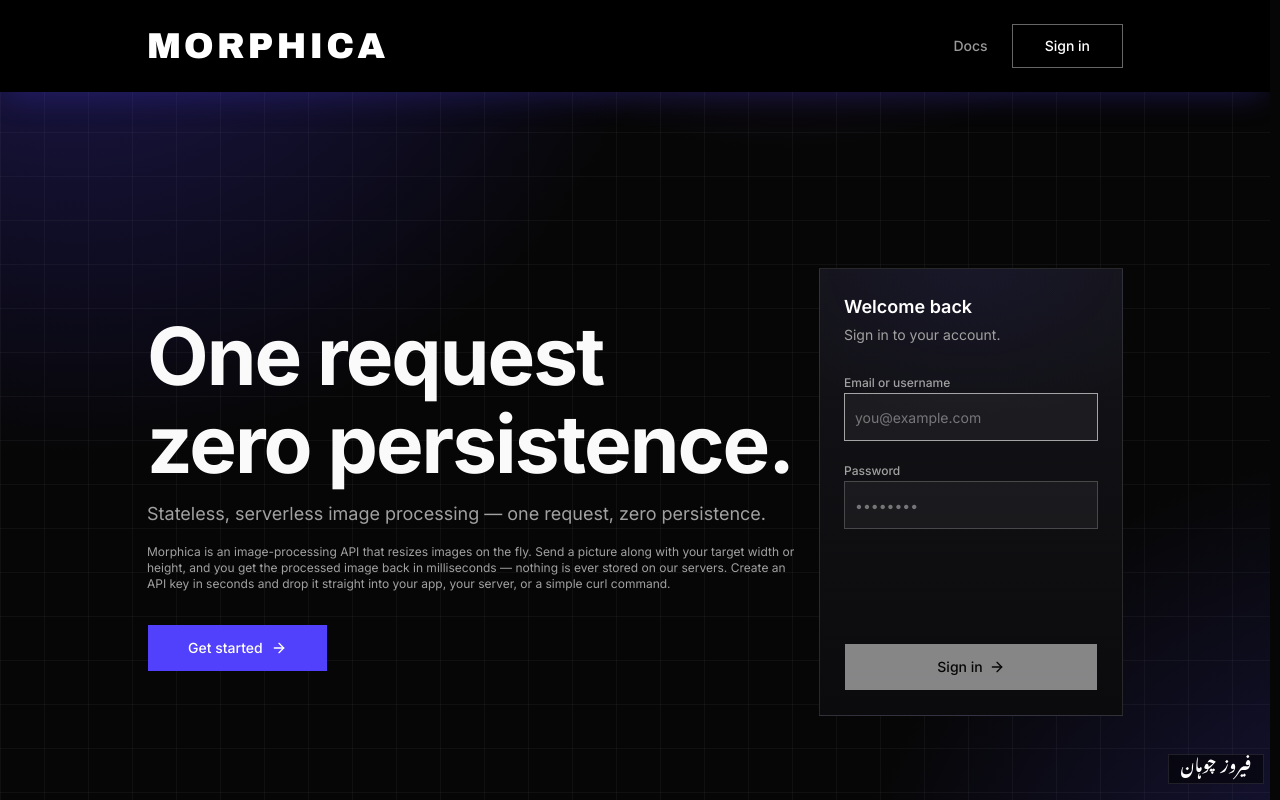
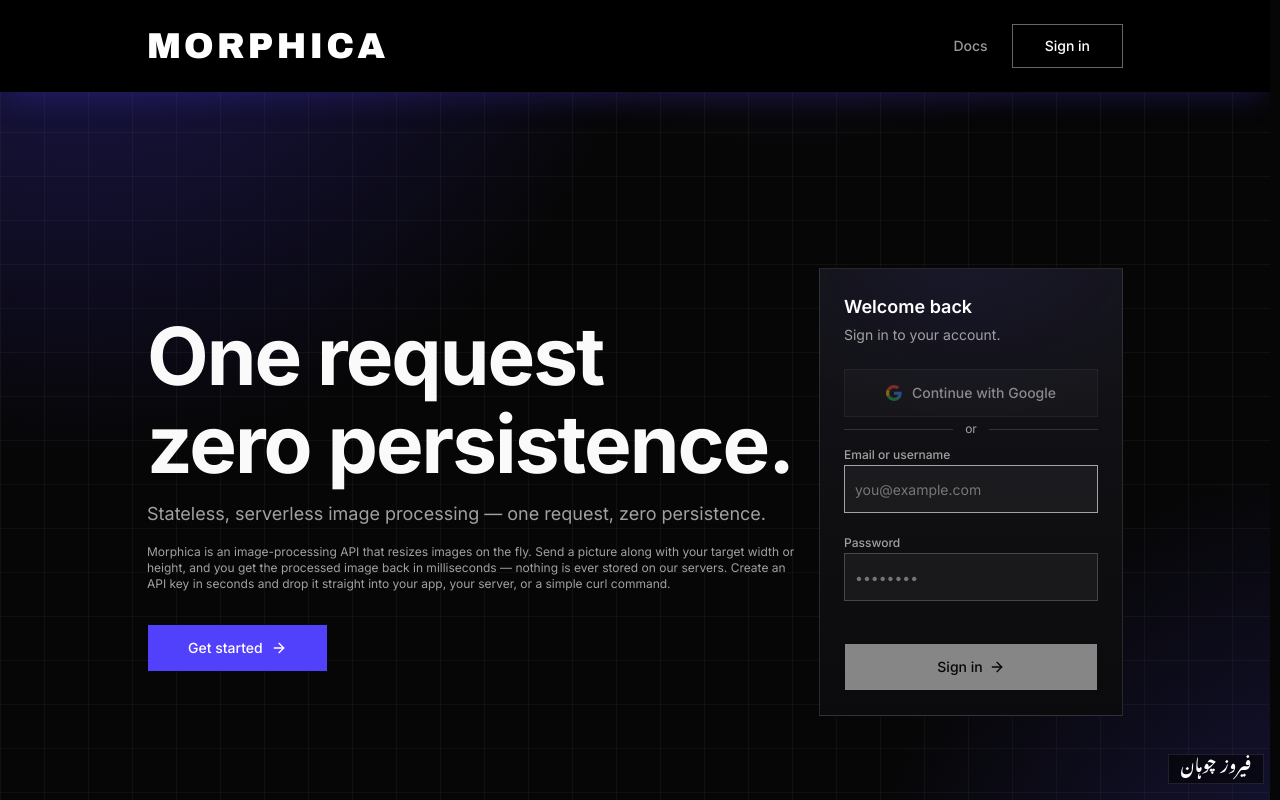
Before and after one commit to FirozChauhan/morphica, a Next.js app: page / in a window 1280 px wide. Both pictures are taken after a click on the button "Sign in". Built offline with nearby package versions, Linux system fonts and the light colour scheme; no server answers; a web font is replaced by a local one.

Commit message:
GAuth Clerk

```diff
--- /dev/null
+++ b/app/sso-callback/[[...sso-callback]]/page.tsx
@@ -0,0 +1,16 @@
+// app/sso-callback/[[...sso-callback]]/page.tsx
+// Completes the Google OAuth flow for the custom sign-in/sign-up forms.
+//
+// When the provider redirects the browser back, Clerk sends it to
+// /sso-callback (with /oauth_callback appended — hence the catch-all). This
+// component finishes the sign-in/sign-up and forwards to the
+// `redirectUrlComplete` we passed in the form ("/dashboard").
+import { AuthenticateWithRedirectCallback } from "@clerk/nextjs";
+
+export default function SSOCallbackPage() {
+  return (
+    <main className="flex min-h-dvh items-center justify-center bg-app">
+      <AuthenticateWithRedirectCallback />
+    </main>
+  );
+}
--- /dev/null
+++ b/components/auth/google-button.tsx
@@ -0,0 +1,44 @@
+"use client";
+
+// Shared "Continue with Google" button + divider used by both the custom
+// sign-in and sign-up forms. The actual OAuth kick-off lives in each form
+// (they use different hooks: useSignIn vs useSignUp); this is just the UI.
+import { Loader2 } from "lucide-react";
+
+import { Button } from "@/components/ui/button";
+import { GoogleIcon } from "@/components/auth/google-icon";
+
+export function GoogleButton({
+  onClick,
+  disabled,
+  loading,
+  label = "Continue with Google",
+}: {
+  onClick: () => void;
+  disabled?: boolean;
+  loading?: boolean;
+  label?: string;
+}) {
+  return (
+    <Button
+      type="button"
+      variant="outline"
+      onClick={onClick}
+      disabled={disabled || loading}
+      className="h-12 w-full gap-2.5 border-white/20 bg-transparent text-white shadow-none hover:bg-white/10 hover:text-white"
+    >
+      {loading ? <Loader2 className="size-4 animate-spin" /> : <GoogleIcon />}
+      {label}
+    </Button>
+  );
+}
+
+export function OrDivider() {
+  return (
+    <div className="flex items-center gap-3 py-1" aria-hidden="true">
+      <div className="h-px flex-1 bg-white/15" />
+      <span className="text-xs text-muted-foreground">or</span>
+      <div className="h-px flex-1 bg-white/15" />
+    </div>
+  );
+}
--- /dev/null
+++ b/components/auth/google-icon.tsx
@@ -0,0 +1,27 @@
+// Official 4-color Google "G" logo (inline SVG — lucide has no brand icons).
+export function GoogleIcon() {
+  return (
+    <svg
+      viewBox="0 0 24 24"
+      className="size-4 shrink-0"
+      aria-hidden="true"
+    >
+      <path
+        fill="#4285F4"
+        d="M23.49 12.27c0-.79-.07-1.54-.19-2.27H12v4.51h6.47c-.29 1.48-1.14 2.73-2.4 3.58v3h3.86c2.26-2.09 3.56-5.17 3.56-8.82z"
+      />
+      <path
+        fill="#34A853"
+        d="M12 24c3.24 0 5.95-1.08 7.93-2.91l-3.86-3c-1.08.72-2.45 1.16-4.07 1.16-3.13 0-5.78-2.11-6.73-4.96H1.29v3.09C3.26 21.3 7.31 24 12 24z"
+      />
+      <path
+        fill="#FBBC05"
+        d="M5.27 14.29c-.25-.72-.38-1.49-.38-2.29s.14-1.57.38-2.29V6.62H1.29C.47 8.24 0 10.06 0 12s.47 3.76 1.29 5.38l3.98-3.09z"
+      />
+      <path
+        fill="#EA4335"
+        d="M12 4.75c1.77 0 3.35.61 4.6 1.8l3.42-3.42C17.95 1.19 15.24 0 12 0 7.31 0 3.26 2.7 1.29 6.62l3.98 3.09c.95-2.85 3.6-4.96 6.73-4.96z"
+      />
+    </svg>
+  );
+}
--- a/components/auth/sign-in-form.tsx
+++ b/components/auth/sign-in-form.tsx
@@ -10,6 +10,7 @@
 
 import { Button } from "@/components/ui/button";
 import { Input } from "@/components/ui/input";
+import { GoogleButton, OrDivider } from "@/components/auth/google-button";
 
 function errorMessage(err: unknown): string {
   const e = err as { message?: string; longMessage?: string };
@@ -24,6 +25,28 @@
   const [password, setPassword] = useState("");
   const [error, setError] = useState<string | null>(null);
   const [loading, setLoading] = useState(false);
+  const [googleLoading, setGoogleLoading] = useState(false);
+
+  // Kick off the Google OAuth flow. The browser is redirected to Google, then
+  // back to /sso-callback (which completes the sign-in), and finally lands on
+  // /dashboard with an active session.
+  async function handleGoogle() {
+    if (!signIn) return;
+    setGoogleLoading(true);
+    setError(null);
+    try {
+      const res = await signIn.sso({
+        strategy: "oauth_google",
+        redirectUrl: "/dashboard",
+        redirectCallbackUrl: "/sso-callback",
+      });
+      if (res.error) throw res.error;
+      // We never get here on success — the browser is being redirected.
+    } catch (err) {
+      setError(errorMessage(err));
+      setGoogleLoading(false);
+    }
+  }
 
   async function handleSubmit(e: React.FormEvent) {
     e.preventDefault();
@@ -58,9 +81,17 @@
         Sign in to your account.
       </p>
 
+      <div className="mt-6 flex flex-1 flex-col">
+        <GoogleButton
+          onClick={handleGoogle}
+          disabled={!signIn}
+          loading={googleLoading}
+        />
+        <OrDivider />
+
         <form
           onSubmit={handleSubmit}
-        className="mt-6 flex flex-1 flex-col space-y-4"
+          className="flex flex-1 flex-col space-y-4"
         >
           <label className="block space-y-1.5">
             <span className="text-xs font-medium text-muted-foreground">
@@ -102,5 +133,6 @@
           </Button>
         </form>
       </div>
+    </div>
   );
 }
--- a/components/auth/sign-up-form.tsx
+++ b/components/auth/sign-up-form.tsx
@@ -13,6 +13,7 @@
 
 import { Button } from "@/components/ui/button";
 import { Input } from "@/components/ui/input";
+import { GoogleButton, OrDivider } from "@/components/auth/google-button";
 
 function slugify(value: string): string {
   // Turn a name into a safe username fragment: lowercase, alphanumeric only.
@@ -43,6 +44,27 @@
   const [step, setStep] = useState<"form" | "verify">("form");
   const [error, setError] = useState<string | null>(null);
   const [loading, setLoading] = useState(false);
+  const [googleLoading, setGoogleLoading] = useState(false);
+
+  // Google OAuth sign-up: Clerk creates the account from Google's profile and
+  // redirects back through /sso-callback to complete it, landing on /dashboard.
+  async function handleGoogle() {
+    if (!signUp) return;
+    setGoogleLoading(true);
+    setError(null);
+    try {
+      const res = await signUp.sso({
+        strategy: "oauth_google",
+        redirectUrl: "/dashboard",
+        redirectCallbackUrl: "/sso-callback",
+      });
+      if (res.error) throw res.error;
+      // We never get here on success — the browser is being redirected.
+    } catch (err) {
+      setError(errorMessage(err));
+      setGoogleLoading(false);
+    }
+  }
 
   async function handleCreate(e: React.FormEvent) {
     e.preventDefault();
@@ -114,9 +136,17 @@
       </p>
 
       {step === "form" ? (
+        <div className="mt-6 flex flex-1 flex-col">
+          <GoogleButton
+            onClick={handleGoogle}
+            disabled={!signUp}
+            loading={googleLoading}
+          />
+          <OrDivider />
+
           <form
             onSubmit={handleCreate}
-          className="mt-6 flex flex-1 flex-col space-y-4"
+            className="flex flex-1 flex-col space-y-4"
           >
             <label className="block space-y-1.5">
               <span className="text-xs font-medium text-muted-foreground">
@@ -171,6 +201,7 @@
               {!loading && <ArrowRight className="size-4" />}
             </Button>
           </form>
+        </div>
       ) : (
         <form
           onSubmit={handleVerify}
```
Lines whose indentation alone changed are shown as unchanged.
